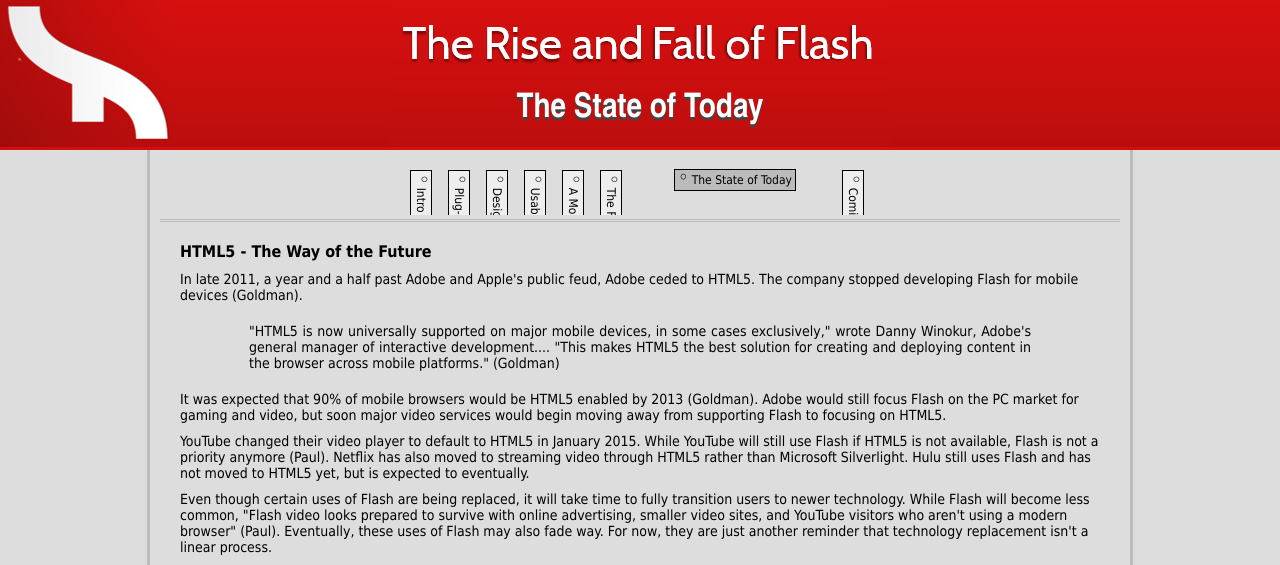
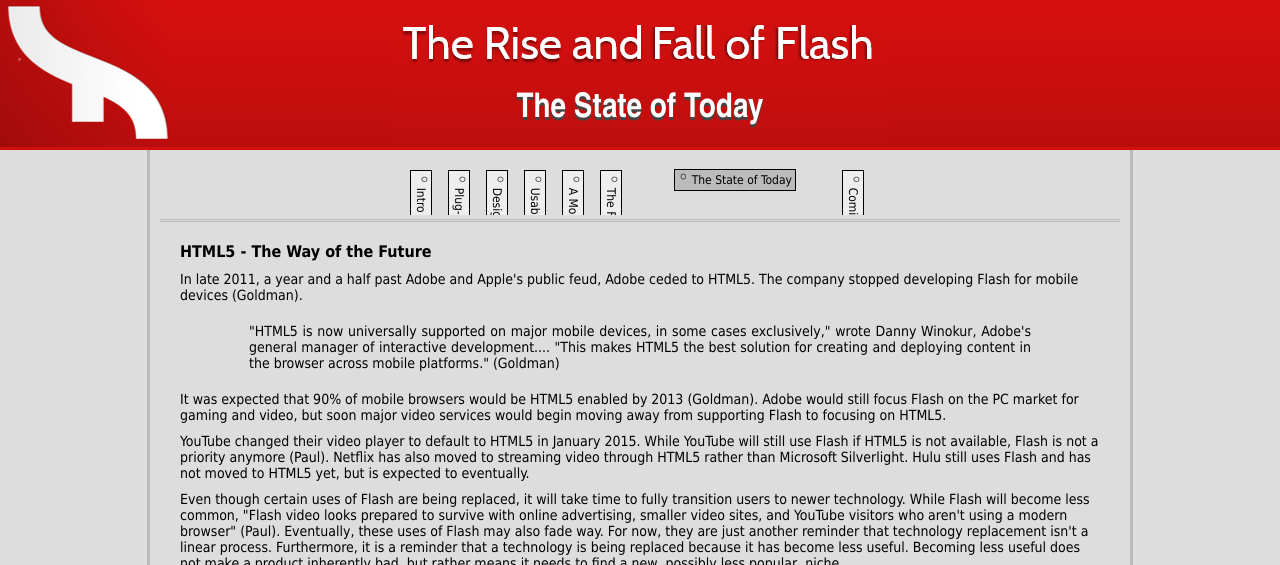
Before and after one commit to murtosl/HistoryOfFlash_4662W, a Jekyll site: the page built from _posts/2015-10-12-HTML5.html, in a window 1280 px wide. Shown: the top 565 px of the page. Built offline with Jekyll 4.4.1, drawn with Linux system fonts in a browser that asks for light colours; nearby versions of some CDN libraries; some of the changed text lies outside the part shown; grey boxes are pictures that could not be loaded.

```diff
--- a/_includes/footer.html
+++ b/_includes/footer.html
@@ -2,5 +2,5 @@
 <footer>
 		<p><a href="{{ site.baseurl }}{% post_url 2015-10-12-Citations %}">Works Cited</a>
 		<br/>Created by Sarah Murto. Fall 2015. For WRIT 4662W - Chris Lundgren;
-		University of Minnesota - Department of Writing Studies. Draft 3.</p>
+		University of Minnesota - Department of Writing Studies. Final Draft.</p>
 </footer>
--- a/_posts/2015-10-12-Citations.html
+++ b/_posts/2015-10-12-Citations.html
@@ -18,7 +18,7 @@ function alertLogin(){
 
 <p>"Adobe Wins Emmy Award for Flash Video." Business WireNov 02 2006. ProQuest. Web. 3 Oct. 2015 [<a target="_blank" onclick="alertLogin();" href="http://login.ezproxy.lib.umn.edu/login?url=http://search.proquest.com/docview/445142104?accountid=14586">http://login.ezproxy.lib.umn.edu/login?url=http://search.proquest.com/docview/445142104?accountid=14586</a>].</p>
 
-<p>Ankerson, Megan Sapnar. Dot-com Design Cultural Production of the Commercial Web in the Internet Bubble (1993--2003). Diss. The U of Wisconsin - Madison, 2010. N.p.: n.p., n.d. Proquest. Web. 3 Oct. 2015. <a target="_blank" onclick="alertLogin();" href="http://login.ezproxy.lib.umn.edu/login?url=http://search.proquest.com.ezp2.lib.umn.edu/docview/820625090?accountid=14586">http://login.ezproxy.lib.umn.edu/login?url=http://search.proquest.com.ezp2.lib.umn.edu/docview/820625090?accountid=14586</a></p>
+<p>Ankerson, Megan Sapnar. Dot-com Design Cultural Production of the Commercial Web in the Internet Bubble (1993--2003). Diss. The U of Wisconsin - Madison, 2010. N.p.: n.p., n.d. Proquest. Web. 3 Oct. 2015. [<a target="_blank" onclick="alertLogin();" href="http://login.ezproxy.lib.umn.edu/login?url=http://search.proquest.com.ezp2.lib.umn.edu/docview/820625090?accountid=14586">http://login.ezproxy.lib.umn.edu/login?url=http://search.proquest.com.ezp2.lib.umn.edu/docview/820625090?accountid=14586</a>]</p>
 
 <p>Austerberry, David. "Introduction." The Technology of Video and Audio Streaming. 2nd ed. Burlington, Mass.: Focal, 2005. Web. 28 Sept. 2015.</p>
 
--- a/_posts/2015-10-12-HTML5.html
+++ b/_posts/2015-10-12-HTML5.html
@@ -16,7 +16,7 @@ navIndex: 6
 
 <p>YouTube changed their video player to default to HTML5 in January 2015. While YouTube will still use Flash if HTML5 is not available, Flash is not a priority anymore (Paul).  Netflix has also moved to streaming video through HTML5 rather than Microsoft Silverlight. Hulu still uses Flash and has not moved to HTML5 yet, but is expected to eventually.
 
-<p>Even though certain uses of Flash are being replaced, it will take time to fully transition users to newer technology. While Flash will become less common, "Flash video looks prepared to survive with online advertising, smaller video sites, and YouTube visitors who aren't using a modern browser" (Paul). Eventually, these uses of Flash may also fade way. For now, they are just another reminder that technology replacement isn't a linear process.</p>
+<p>Even though certain uses of Flash are being replaced, it will take time to fully transition users to newer technology. While Flash will become less common, "Flash video looks prepared to survive with online advertising, smaller video sites, and YouTube visitors who aren't using a modern browser" (Paul). Eventually, these uses of Flash may also fade way. For now, they are just another reminder that technology replacement isn't a linear process. Furthermore, it is a reminder that a technology is being replaced because it has become less useful. Becoming less useful does not make a product inherently bad, but rather means it needs to find a new, possibly less popular, niche.</p>
 
 <div id="HomeStarText">
 <h2>A Return to Animation</h2>
--- a/style.css
+++ b/style.css
@@ -168,6 +168,9 @@ a
 	color: #D10F0F;
 	font-weight: bold;
 	text-decoration: none;
+	 overflow-wrap: break-word;
+  word-wrap: break-word;
+
 }
 .blockquote
 {
```
Also changed, not shown: 11 other files.
